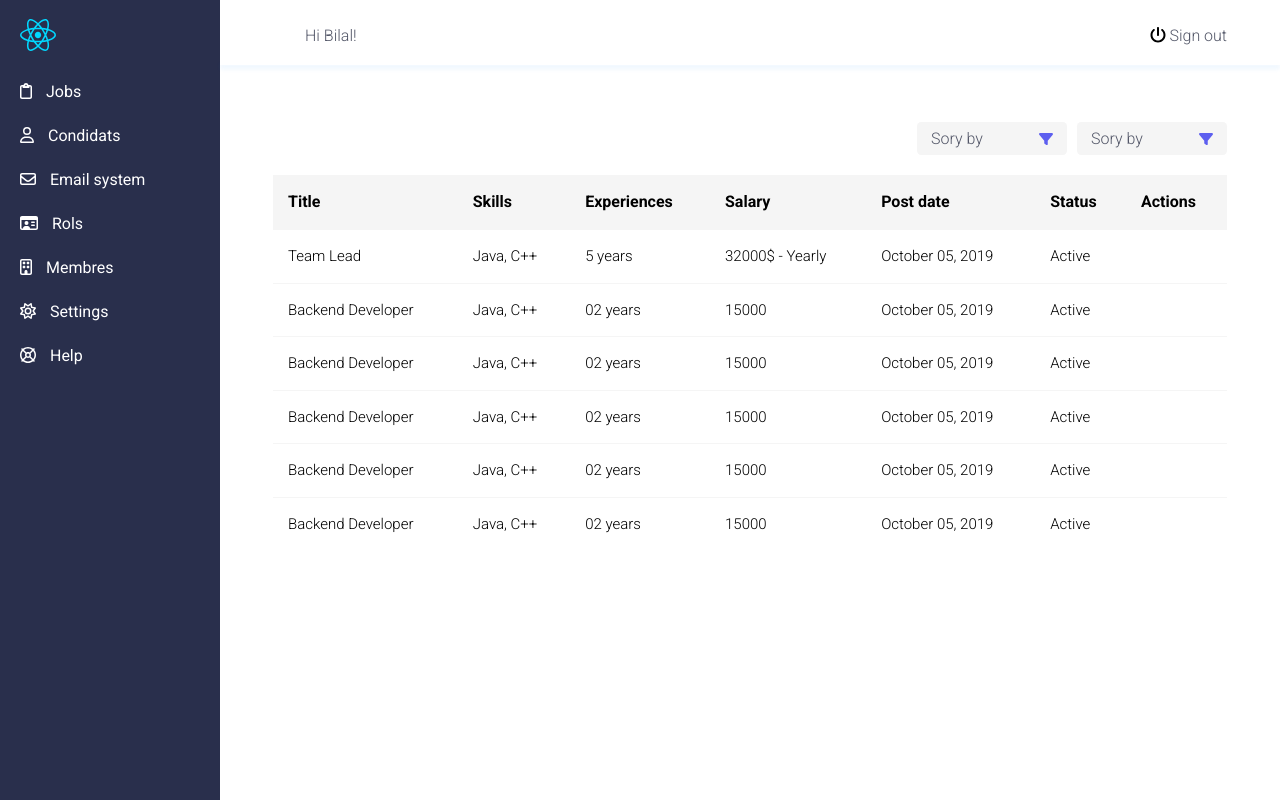
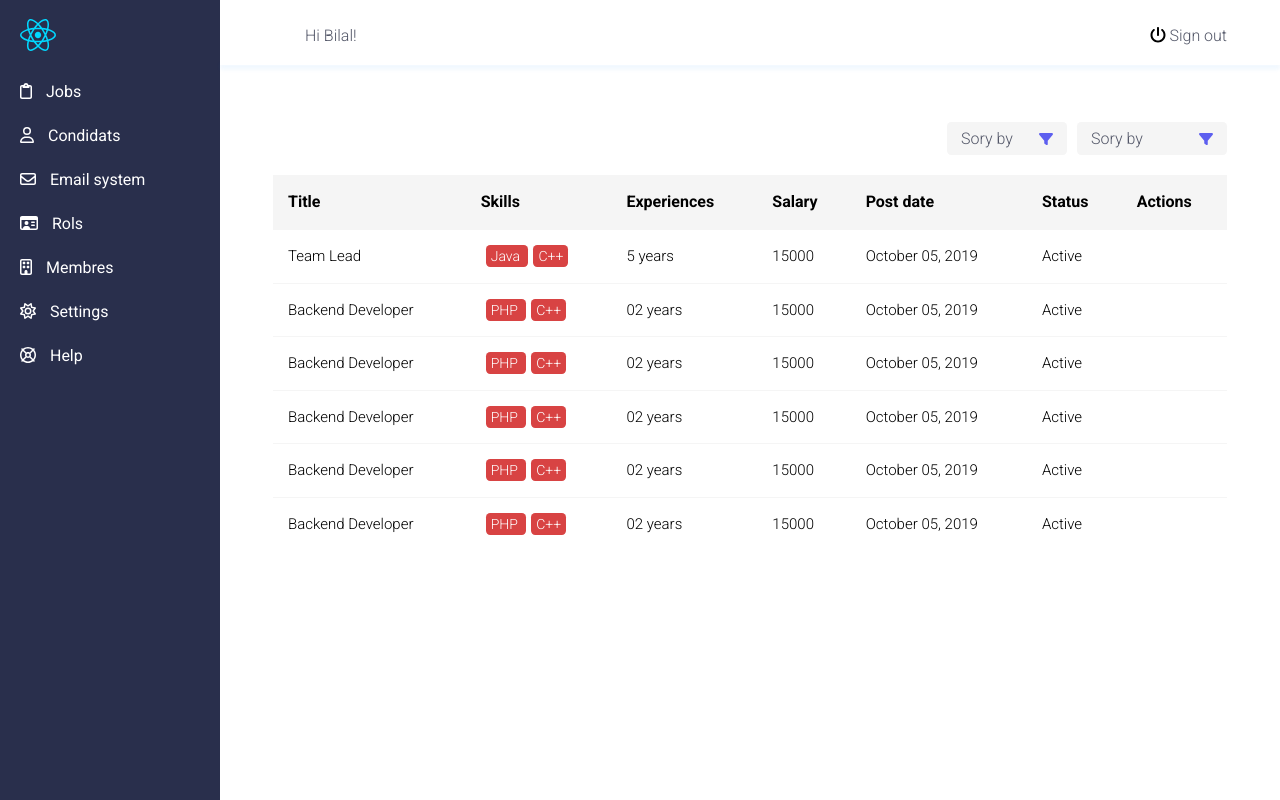
Before and after one commit to hiringkanban/frontend, a React (Vite) app: page /admin in a window 1280 px wide. Built offline with nearby package versions, Linux system fonts and the light colour scheme.

Commit message:
badge component

```diff
--- /dev/null
+++ b/src/components/Atoms/Badge/badge.tsx
@@ -0,0 +1,11 @@
+import styled from "styled-components";
+import StyledBadge from "./style";
+import { badgeProps } from "./type";
+
+const Badge:React.FC<badgeProps> = ({bg = 'info', children}) => {
+    return (
+        <StyledBadge bg={bg}> {children} </StyledBadge>
+    )
+}
+
+export default Badge;
--- /dev/null
+++ b/src/components/Atoms/Badge/index.ts
@@ -0,0 +1 @@
+export { default } from './badge';
--- /dev/null
+++ b/src/components/Atoms/Badge/style.tsx
@@ -0,0 +1,19 @@
+import styled from "styled-components";
+import { badgeProps } from "./type";
+import {
+    borderRadius,
+    colors,
+    status,
+    fontSize
+} from '../../../styles/styleGuide';
+
+const StyledBadge = styled.span<badgeProps>`
+    background-color: ${props => status[props.bg]};
+    margin-left: 5px;
+    color: ${colors.white};
+    font-size: ${fontSize.subtext};
+    padding: 3px 5px;
+    border-radius: ${borderRadius} ;
+`;
+
+export default StyledBadge;
--- /dev/null
+++ b/src/components/Atoms/Badge/type.ts
@@ -0,0 +1,6 @@
+import React from "react";
+
+export interface badgeProps {
+    bg: string,
+    children: React.ReactNode,
+}
--- a/src/components/Molecules/Table/tableRowCell.tsx
+++ b/src/components/Molecules/Table/tableRowCell.tsx
@@ -1,4 +1,3 @@
-
 import React from "react";
 import { TableCell } from "./style";
 import { rowCellprops } from "./type";
--- a/src/components/Molecules/Table/type.ts
+++ b/src/components/Molecules/Table/type.ts
@@ -8,7 +8,7 @@ export interface columnsT {
 }
 
 export interface dataSourceT {
-    [key: string]: React.ReactNode
+    [key: string]: React.ReactNode | string[]
 }
 
 export interface tableProps {
--- a/src/components/Templates/Admin/admin.tsx
+++ b/src/components/Templates/Admin/admin.tsx
@@ -9,6 +9,18 @@ import { columnsT } from "../../Molecules/Table/type";
 import Select from "../../Molecules/Select";
 import { useState } from "react";
 import { FontAwesomeIcon } from "@fortawesome/react-fontawesome";
+import Badge from "../../Atoms/Badge";
+
+type dataT = {
+    key: string,
+    title: string,
+    skills: string[],
+    experiences: string,
+    salary: number,
+    date: string,
+    status: string,
+    actions: string
+}
 
 const cols: columnsT[] = [
     {
@@ -21,6 +33,11 @@ const cols: columnsT[] = [
         title: 'Skills',
         dataIndex: 'skills',
         key: 'skills',
+        render:(_, {skills}) => (
+            <>
+                {skills && (skills as any[]).map((item) => <Badge bg='danger'>{item}</Badge>)}
+            </>
+        )
     },
     {
         title: 'Experiences',
@@ -49,13 +66,13 @@ const cols: columnsT[] = [
     },
 ];
 
-const data = [
+const data : dataT[] = [
     {
         key: '1',
         title: 'Team Lead',
-        skills: 'Java, C++',
+        skills: ['Java', 'C++'],
         experiences: '5 years',
-        salary: '32000$ - Yearly',
+        salary: 15000,
         date: 'October 05, 2019',
         status: 'Active',
         actions: ''
@@ -63,7 +80,7 @@ const data = [
     {
         key: '1',
         title: 'Backend Developer',
-        skills: 'Java, C++',
+        skills: ['PHP', 'C++'],
         experiences: '02 years',
         salary: 15000,
         date: 'October 05, 2019',
@@ -73,7 +90,7 @@ const data = [
     {
         key: '1',
         title: 'Backend Developer',
-        skills: 'Java, C++',
+        skills: ['PHP', 'C++'],
         experiences: '02 years',
         salary: 15000,
         date: 'October 05, 2019',
@@ -83,7 +100,7 @@ const data = [
     {
         key: '1',
         title: 'Backend Developer',
-        skills: 'Java, C++',
+        skills: ['PHP', 'C++'],
         experiences: '02 years',
         salary: 15000,
         date: 'October 05, 2019',
@@ -93,7 +110,7 @@ const data = [
     {
         key: '1',
         title: 'Backend Developer',
-        skills: 'Java, C++',
+        skills: ['PHP', 'C++'],
         experiences: '02 years',
         salary: 15000,
         date: 'October 05, 2019',
@@ -103,7 +120,7 @@ const data = [
     {
         key: '1',
         title: 'Backend Developer',
-        skills: 'Java, C++',
+        skills: ['PHP', 'C++'],
         experiences: '02 years',
         salary: 15000,
         date: 'October 05, 2019',
@@ -115,6 +132,7 @@ const data = [
 const AdminTemplate:React.FC<navbarProps> = ({ leftMenu, rightMenu }) => {
 
     const [value, setValue] = useState<string|number>('Sory by');
+    const [value1, setValue1] = useState<string|number>('Sory by');
 
     return (
         <>
@@ -124,15 +142,15 @@ const AdminTemplate:React.FC<navbarProps> = ({ leftMenu, rightMenu }) => {
                 <Container>
                     <FlexBox margin="50px 0 20px 0" justify="flex-end" gap="10px">
                         <Select
-                            width="150px"
+                            width="120px"
                             options={[
                                 { label: 'option 01', value: 'value 01' },
                                 { label: 'option 02', value: 'value 02' },
                                 { label: 'option 03', value: 'value 03' },
                                 { label: 'option 04', value: 'value 04' }
                             ]}
-                            selectedValue={value}
-                            handleChange={setValue}
+                            selectedValue={value1}
+                            handleChange={setValue1}
                             rightIcon={<FontAwesomeIcon icon={['fas', 'filter']} style={{color: '#5d5fef'}} />}
                         />
                         <Select
```
